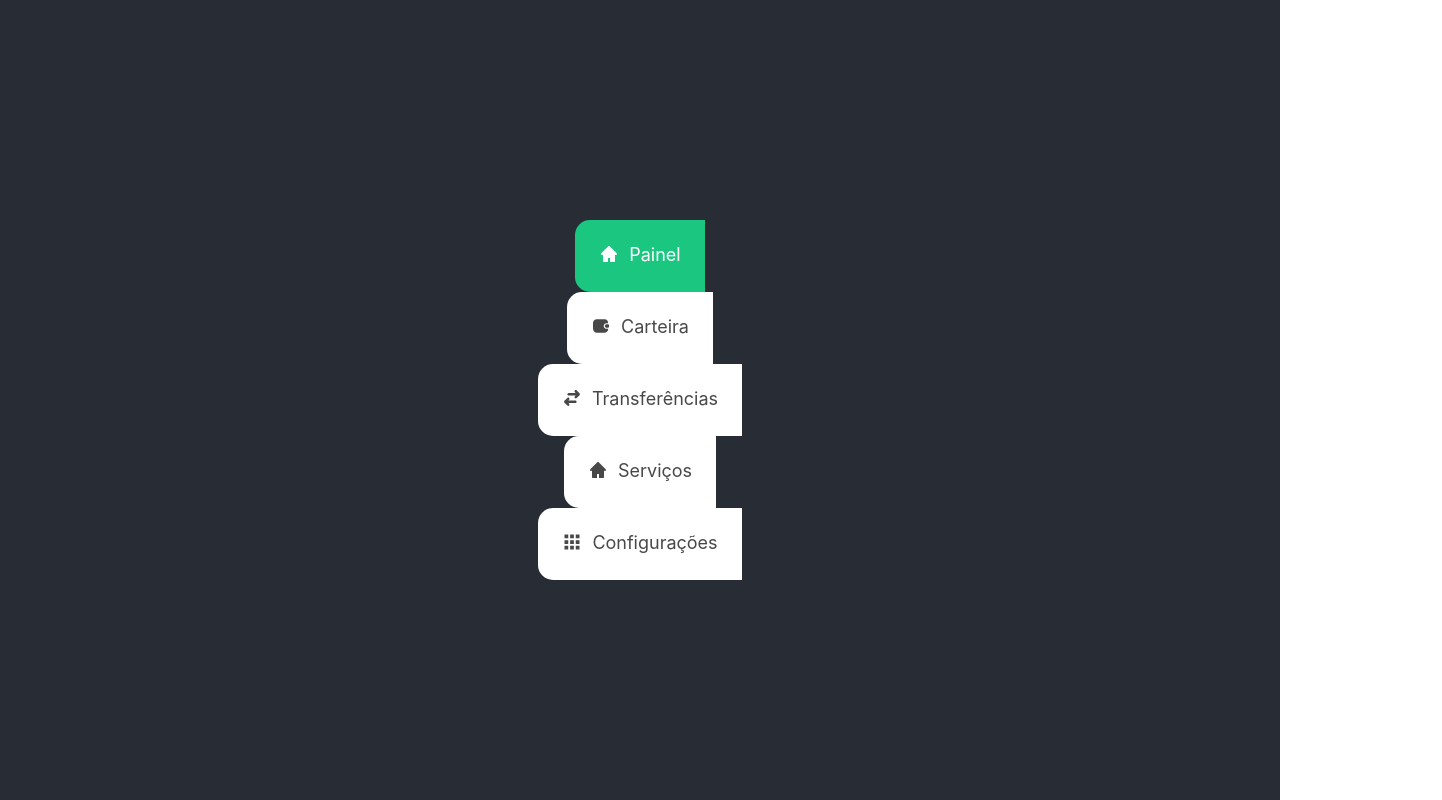
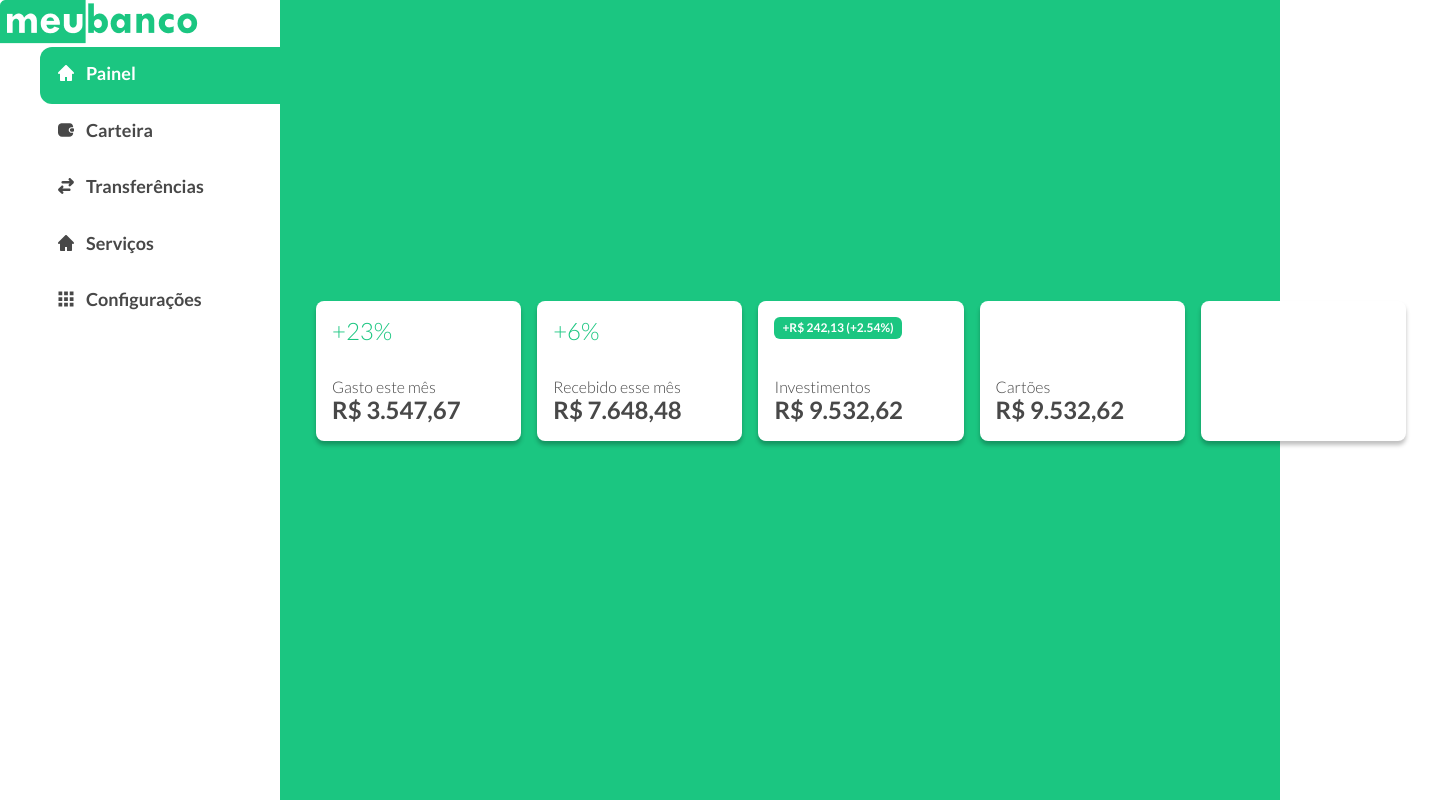
Before and after one commit to pefecomemo/login5telas, a React (Create React App) app: page / in a window 1280 px wide. Shown: the whole page, 1442 px wide, since content can reach past the window. Built offline with nearby package versions, Linux system fonts and the light colour scheme.

Commit message:
shortcuts e logo

```diff
--- a/public/index.html
+++ b/public/index.html
@@ -9,6 +9,9 @@
       name="description"
       content="Web site created using create-react-app"
     />
+    <link rel="preconnect" href="https://fonts.googleapis.com">
+    <link rel="preconnect" href="https://fonts.gstatic.com" crossorigin>
+    <link href="https://fonts.googleapis.com/css2?family=Lato:ital,wght@0,100;0,300;0,400;0,700;0,900;1,100;1,300;1,400;1,700;1,900&display=swap" rel="stylesheet">
     <link rel="apple-touch-icon" href="%PUBLIC_URL%/logo192.png" />
     <!--
       manifest.json provides metadata used when your web app is installed on a
--- a/src/App.css
+++ b/src/App.css
@@ -1,38 +1,22 @@
-.App {
-  text-align: center;
+.sidebar{
+  background-color: #fff;
+  min-width: 280px;
 }
 
-.App-logo {
-  height: 40vmin;
-  pointer-events: none;
+.navigation{
+  display: flex;
+  flex-direction: column;
+  margin-left: 40px;
 }
 
-@media (prefers-reduced-motion: no-preference) {
-  .App-logo {
-    animation: App-logo-spin infinite 20s linear;
-  }
+.shortCuts {
+  display: flex;
+  gap: 16px;
+  margin-bottom: 22px;
 }
 
-.App-header {
-  background-color: #282c34;
-  min-height: 100vh;
-  display: flex;
-  flex-direction: column;
-  align-items: center;
-  justify-content: center;
-  font-size: calc(10px + 2vmin);
-  color: white;
+.content{
+   padding: 0 36px 36px;
+   display: flex;
+   align-items: center;
 }
-
-.App-link {
-  color: #61dafb;
-}
-
-@keyframes App-logo-spin {
-  from {
-    transform: rotate(0deg);
-  }
-  to {
-    transform: rotate(360deg);
-  }
-}
--- a/src/App.js
+++ b/src/App.js
@@ -1,19 +1,52 @@
 import './App.css';
 import Button from './components/button/button';
+import Shortcut from './components/shortcuts/shortcut';
+import Logo from './components/logo/logo';
 
 function App() {
   return (
-    <div className="App">
-      <header className="App-header">
+    <main>
+      <sidebar className="sidebar">
 
+          <Logo
+          className="logoMeuBanco"
+          textoAlt="logotipo meubanco"
+          logoImagem="/assets/imgs/Property 1=Default.png"
+          pageLogo="#"
+          />
+
+        <nav className="navigation">
           <Button buttonType="button-navigation button-navigation-active" iconType="painel" text="Painel"/>
           <Button buttonType="button-navigation" iconType="carteira" text="Carteira"/>
           <Button buttonType="button-navigation" iconType="transferencias" text="Transferências"/>
           <Button buttonType="button-navigation" iconType="servico" text="Serviços"/>
           <Button buttonType="button-navigation" iconType="configuracoes" text="Configurações"/>
+        </nav>
+        <div className="helpBox">
 
-      </header>
-    </div>
+        </div>
+      </sidebar>
+
+      <section className='content'>
+        <header>
+
+        </header>
+        <div className='shortCuts'>
+          <Shortcut number="+23%" numberStyle="lightBg" text="Gasto este mês" money="R$ 3.547,67"/>
+          <Shortcut number="+6%" numberStyle="lightBg" text="Recebido esse mês" money="R$ 7.648,48"/>
+          <Shortcut number="+R$ 242,13 (+2.54%)" numberStyle="greenBg" text="Investimentos" money="R$ 9.532,62"/>
+          <Shortcut number="" numberStyle="" text="Cartões" money="R$ 9.532,62"/>
+          <Shortcut number="" numberStyle="" text="" money=""/>
+        </div>
+
+        <div className="painel">
+
+        </div>
+
+
+      </section>
+
+    </main>
   );
 }
 
--- a/src/components/button/button.css
+++ b/src/components/button/button.css
@@ -4,9 +4,18 @@
     color: #484848;
     gap: 10px;
     background-color: #ffffff;
-    padding: 24px;
+    padding: 16px;
     font-size: 18px;
-    border-radius: 15px 0 0 15px;
+    border-radius: 12px 0 0 12px;
+
+    font-size: 18px;
+    font-weight: 700;
+    line-height: 21.6px;
+    text-align: left;
+    text-underline-position: from-font;
+    text-decoration-skip-ink: none;
+
+
 }
 
 .button-navigation .icon svg{
--- /dev/null
+++ b/src/components/logo/logo.css
@@ -0,0 +1,5 @@
+.logoMeuBanco {
+    width: 200px;
+    height: 43.13px;
+
+}
--- /dev/null
+++ b/src/components/logo/logo.js
@@ -0,0 +1,8 @@
+import "./logo.css"
+
+const Logo = ( {textoAlt, logoImagem, pageLogo}) => {
+    return <a href={pageLogo || "#"} > <img src={logoImagem} alt={textoAlt}/>
+    </a>
+}
+
+export default Logo
--- /dev/null
+++ b/src/components/shortcuts/shortcut.css
@@ -0,0 +1,60 @@
+.shortCut{
+    background-color: #ffffff;
+    border-radius: 8px;
+    width: 205.2px;
+    height: 140px;
+    display: flex;
+    flex-direction: column;
+    padding: 16px;
+    box-shadow: 0 4px 4px 0#00000040;
+}
+
+.shortCut .lightBg {
+    color: #1BC681;
+    background-color: #ffffff;
+    font-size: 24px;
+    font-weight: 300;
+    line-height: 28.8px;
+    text-align: left;
+    text-underline-position: from-font;
+    text-decoration-skip-ink: none;
+
+}
+
+.shortCut .greenBg {
+    color: #ffffff;
+    background-color: #1BC681;
+    width: fit-content;
+    font-size: 12px;
+    font-weight: 600;
+    line-height: 14.4px;
+    text-align: left;
+    text-underline-position: from-font;
+    text-decoration-skip-ink: none;
+    padding: 4px 8px 4px 8px;
+    gap: 10px;
+    border-radius: 6px;
+
+}
+
+.shortCut .valueShortCut {
+    font-size: 24px;
+    font-weight: 700;
+    line-height: 28.8px;
+    text-align: left;
+    text-underline-position: from-font;
+    text-decoration-skip-ink: none;
+    color: #484848;
+
+}
+
+.shortCut .titleShortCut{
+    font-size: 16px;
+    font-weight: 300;
+    line-height: 19.2px;
+    text-align: left;
+    text-underline-position: from-font;
+    text-decoration-skip-ink: none;
+    color: #484848;
+    margin-top: auto;
+}
--- /dev/null
+++ b/src/components/shortcuts/shortcut.js
@@ -0,0 +1,17 @@
+import "./shortcut.css"
+
+const Shortcut = ( {number, numberStyle, text, money }) => {
+
+    if (numberStyle !== 'lightBg' &&  numberStyle !== 'greenBg') {
+        numberStyle = '';
+    }
+
+    return <div className="shortCut">
+                <h5 className={ numberStyle }> {number} </h5>
+                <h6 className="titleShortCut"> {text} </h6>
+                <h5 className="valueShortCut"> {money} </h5>
+            </div>;
+
+}
+
+export default Shortcut
--- a/src/index.css
+++ b/src/index.css
@@ -1,8 +1,18 @@
+* {
+  margin: 0;
+  box-sizing: border-box;
+}
+
+main {
+  display: flex;
+  height: 100vh;
+  width: 100vw;
+  background-color: #1BC681;
+}
+
 body {
   margin: 0;
-  font-family: -apple-system, BlinkMacSystemFont, 'Segoe UI', 'Roboto', 'Oxygen',
-    'Ubuntu', 'Cantarell', 'Fira Sans', 'Droid Sans', 'Helvetica Neue',
-    sans-serif;
+  font-family: 'Lato', sans-serif;
   -webkit-font-smoothing: antialiased;
   -moz-osx-font-smoothing: grayscale;
 }
```
Also changed, not shown: public/assets/imgs/Property 1=Default.png (added), public/assets/imgs/Property 1=Default.svg (added).
